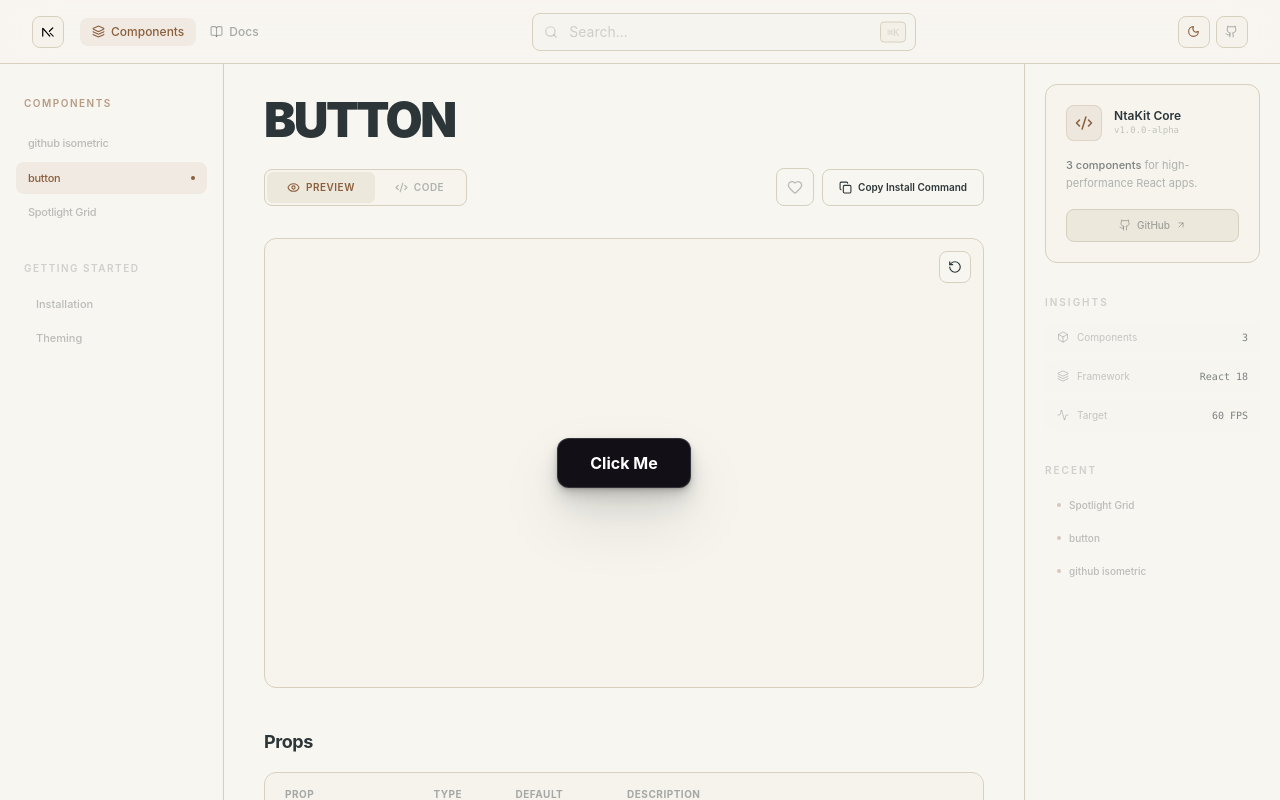
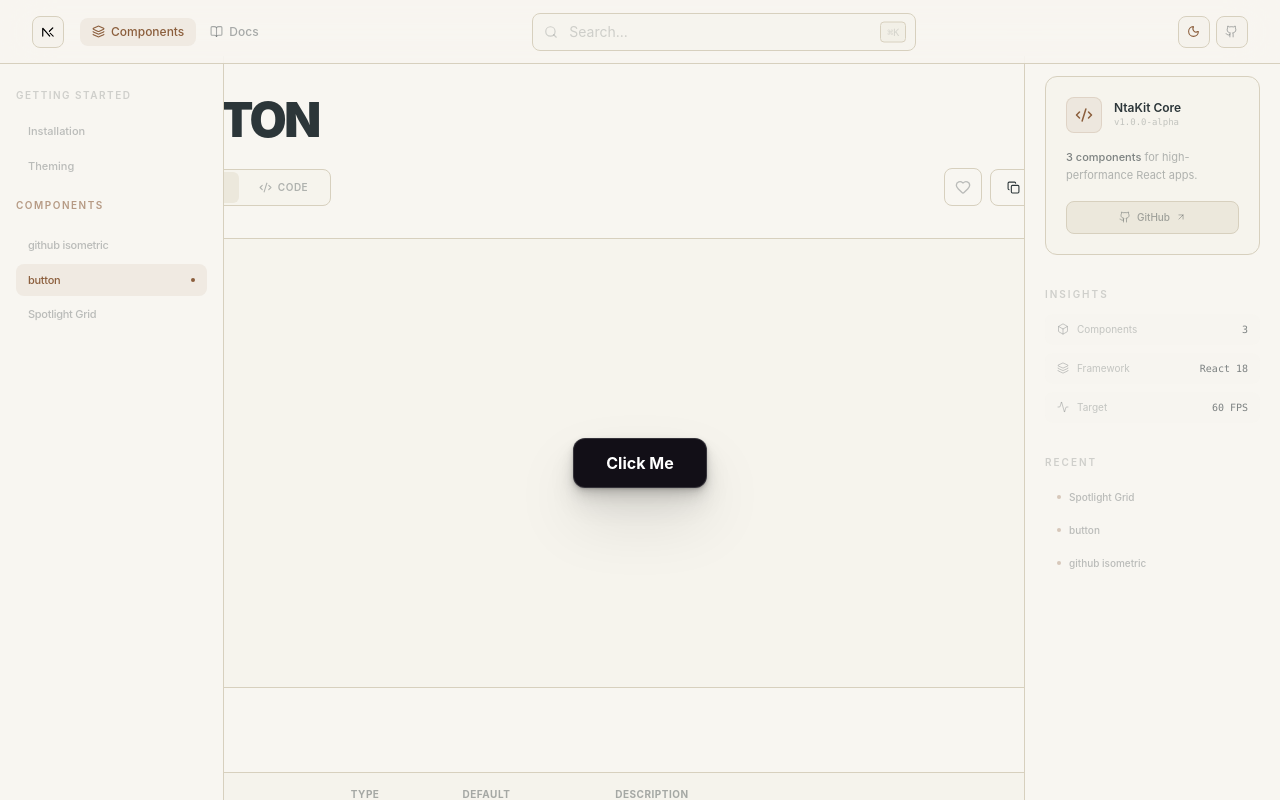
Before and after one commit to Ananta-TI/NtaKit, a React (Vite) app: page /components/button in a window 1280 px wide. Shown: the top 800 px of the page. Built offline with nearby package versions, Linux system fonts and the light colour scheme.

Commit message:
update: aside right & left

```diff
--- a/src/components/ui/Header.jsx
+++ b/src/components/ui/Header.jsx
@@ -53,7 +53,7 @@ export default function Header() {
   const mobileSearchRef = useRef(null);
 
   const { scrollY } = useScroll();
-  useMotionValueEvent(scrollY, "change", (v) => setScrolled(v > 20));
+  useMotionValueEvent(scrollY, "change", (v) => setScrolled(v > 0));
 
   useEffect(() => {
     const onKey = (e) => {
@@ -96,7 +96,7 @@ export default function Header() {
           transition={{ duration: 0.5, ease: [0.22, 1, 0.36, 1] }}
           className={`fixed top-0 left-0 right-0 z-50 transition-all duration-400 ${
             scrolled
-              ? "h-14 bg-brand-bg/80 backdrop-blur-xl border-b border-brand-border/40"
+              ? "h-16 bg-brand-bg/80 backdrop-blur-xl "
               : "h-16 bg-transparent"
           }`}
         >
@@ -193,7 +193,7 @@ export default function Header() {
         animate={{ y: 0, opacity: 1 }}
         transition={{ duration: 0.4, ease: [0.22, 1, 0.36, 1] }}
         className={`sticky top-0 z-50 transition-all duration-300 ${
-          scrolled ? "h-14 shadow-sm shadow-black/[0.02]" : "h-16"
+          scrolled ? "h-16 shadow-sm shadow-black/[0.02]" : "h-16"
         } border-b border-brand-border bg-brand-bg/80 backdrop-blur-xl text-brand-text`}
       >
         <div className="h-full px-4 sm:px-6 lg:px-8 flex items-center justify-between gap-3 max-w-[1400px] mx-auto">
@@ -328,6 +328,16 @@ export default function Header() {
                     </a>
                   </div>
 
+
+                  {/* Getting Started */}
+                  <div className="px-4 pb-4">
+                    <p className="text-[10px] font-semibold text-brand-text/20 uppercase tracking-[0.15em] mb-2 px-1">Getting Started</p>
+                    <div className="flex flex-col gap-0.5 text-[11px] font-medium">
+                      <a href="#" className="px-3 py-2.5 rounded-lg text-brand-text/30 hover:text-brand-accent hover:bg-brand-surface/30 transition-all">Installation</a>
+                      <a href="#" className="px-3 py-2.5 rounded-lg text-brand-text/30 hover:text-brand-accent hover:bg-brand-surface/30 transition-all">Theming</a>
+                    </div>
+                  </div>
+
                   {/* Component List */}
                   <div className="px-4 pb-4">
                     <p className="text-[10px] font-semibold text-brand-accent/60 uppercase tracking-[0.15em] mb-2 px-1">Components</p>
@@ -352,14 +362,7 @@ export default function Header() {
                     </div>
                   </div>
 
-                  {/* Getting Started */}
-                  <div className="px-4 pb-4">
-                    <p className="text-[10px] font-semibold text-brand-text/20 uppercase tracking-[0.15em] mb-2 px-1">Getting Started</p>
-                    <div className="flex flex-col gap-0.5 text-[11px] font-medium">
-                      <a href="#" className="px-3 py-2.5 rounded-lg text-brand-text/30 hover:text-brand-accent hover:bg-brand-surface/30 transition-all">Installation</a>
-                      <a href="#" className="px-3 py-2.5 rounded-lg text-brand-text/30 hover:text-brand-accent hover:bg-brand-surface/30 transition-all">Theming</a>
-                    </div>
-                  </div>
+
                 </div>
 
                 <div className="p-4 border-t border-brand-border">
--- a/src/components/ui/PromoSidebar.jsx
+++ b/src/components/ui/PromoSidebar.jsx
@@ -18,7 +18,7 @@ export default function PromoSidebar() {
   const latest = allComponents.slice(-3).reverse();
 
   return (
-    <aside className="w-64 hidden xl:block border-l border-brand-border sticky top-14 h-[calc(100vh-56px)] overflow-y-auto bg-brand-bg p-5 custom-scrollbar z-20">
+<aside className="fixed top-14 right-0 w-64 hidden xl:block border-l border-brand-border h-[calc(100vh-56px)] overflow-y-auto bg-brand-bg p-5 custom-scrollbar z-20">
       <motion.div initial={{ opacity: 0, x: 16 }} animate={{ opacity: 1, x: 0 }} transition={{ delay: 0.2 }} className="space-y-8">
         {/* Card */}
         <div className="bg-brand-surface/20 border border-brand-border rounded-xl p-5">
--- a/src/components/ui/Sidebar.jsx
+++ b/src/components/ui/Sidebar.jsx
@@ -5,9 +5,29 @@ export default function Sidebar() {
   const { id } = useParams();
 
   return (
-    <aside className="w-56 hidden md:block border-r border-brand-border sticky top-14 h-[calc(100vh-56px)] overflow-y-auto bg-brand-bg z-30 px-4 py-8 custom-scrollbar">
-      <div className="mb-8">
-        <p className="text-[10px] font-semibold text-brand-accent/60 uppercase tracking-[0.15em] mb-4 px-2">
+<aside className="fixed top-14 left-0 w-56 hidden md:block border-r border-brand-border h-[calc(100vh-56px)] overflow-y-auto bg-brand-bg z-30 px-4 py-8 custom-scrollbar">
+    <div className=" mb-4">
+        <p className="text-[10px] font-semibold text-brand-text/20 uppercase tracking-[0.15em] mb-3">
+          Getting Started
+        </p>
+        <nav className="flex flex-col gap-0.5 text-[11px] font-medium">
+          <a
+            href="#"
+            className="px-3 py-2 rounded-lg text-brand-text/30 hover:text-brand-accent hover:bg-brand-surface/30 transition-all"
+          >
+            Installation
+          </a>
+          <a
+            href="#"
+            className="px-3 py-2 rounded-lg text-brand-text/30 hover:text-brand-accent hover:bg-brand-surface/30 transition-all"
+          >
+            Theming
+          </a>
+        </nav>
+      </div>
+
+      <div className="mb-8 ">
+        <p className="text-[10px] font-semibold text-brand-accent/60 uppercase tracking-[0.15em] mb-4 ">
           Components
         </p>
         <div className="flex flex-col gap-0.5">
@@ -30,25 +50,7 @@ export default function Sidebar() {
         </div>
       </div>
 
-      <div className="px-2">
-        <p className="text-[10px] font-semibold text-brand-text/20 uppercase tracking-[0.15em] mb-3">
-          Getting Started
-        </p>
-        <nav className="flex flex-col gap-0.5 text-[11px] font-medium">
-          <a
-            href="#"
-            className="px-3 py-2 rounded-lg text-brand-text/30 hover:text-brand-accent hover:bg-brand-surface/30 transition-all"
-          >
-            Installation
-          </a>
-          <a
-            href="#"
-            className="px-3 py-2 rounded-lg text-brand-text/30 hover:text-brand-accent hover:bg-brand-surface/30 transition-all"
-          >
-            Theming
-          </a>
-        </nav>
-      </div>
+
     </aside>
   );
 }
```
